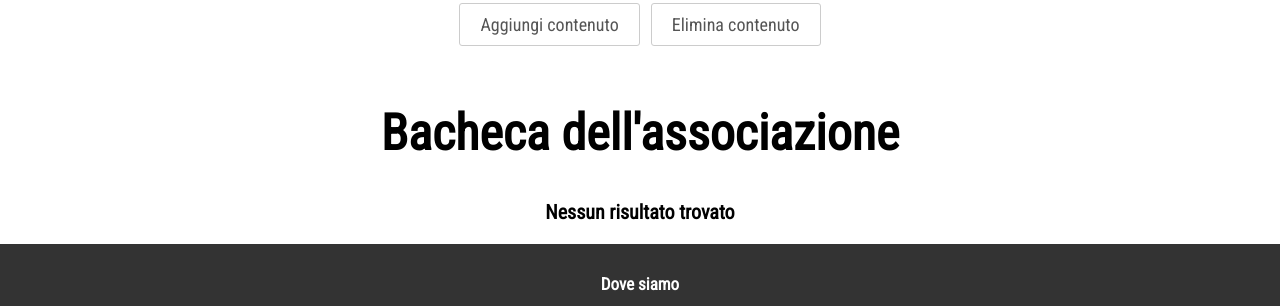
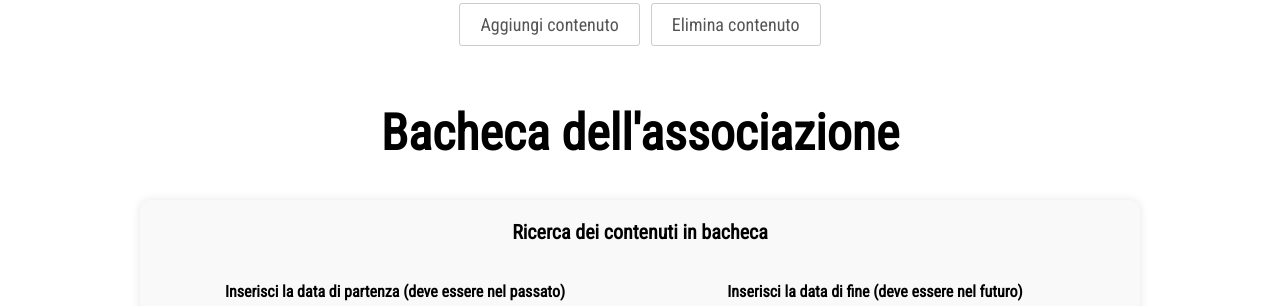
Before and after one commit to Antonio-Bellini/MATURITA-, a PHP site: page /bacheca/bacheca.php in a window 1280 px wide. Shown: the part 148-454 px from the top of the page. Run offline with PHP 8.4, Linux system fonts and the light colour scheme; the visitor is signed in with stand-in values (Sample User, id 1); data that the repository does not hold is empty; some libraries are stand-ins or nearby versions.

Commit message:
aggiunta funzionalitá di ricerca per data dei contenuti in bacheca

```diff
--- a/bacheca/bacheca.php
+++ b/bacheca/bacheca.php
@@ -38,16 +38,47 @@
             $connection = connectToDatabase(DB_HOST, DB_USER, USER_PW, DB_NAME);
         }
 
-        $query = "SELECT bacheca, data FROM bacheca";
+        echo "<br><br>
+            <section class='bacheca_newsletter__content'>
+                <h1>Bacheca dell'associazione</h1><br><br>
+                <form id='form' action='" . htmlspecialchars($_SERVER["PHP_SELF"]) . "' method='POST'>
+                    <h3>Ricerca dei contenuti in bacheca</h3>
+                    <br><br>
+                    <div id='name_surname__label'>
+                        <label>Inserisci la data di partenza (deve essere nel passato)</label>
+                        <label>Inserisci la data di fine (deve essere nel futuro)</label>
+                    </div>
+                    <div id='name_surname__input'>
+                        <input type='date' id='bacheca_start' name='bacheca_start'>
+                        &nbsp;&nbsp;
+                        <input type='date' id='bacheca_end' name='bacheca_end'>
+                    </div>
+
+                    <input type='submit' value='CERCA'>
+                </form>";
+
+        if ($_SERVER["REQUEST_METHOD"] == "POST") {
+            $starting_date = null;
+            $finish_date = null;
+
+            if (!empty($_POST["bacheca_start"]) && !empty($_POST["bacheca_end"])) {
+                $starting_date = $_POST["bacheca_start"];
+                $finish_date = $_POST["bacheca_end"];
+            } else {
+                $starting_date = date("Y-m-d", strtotime("-1 month", strtotime($starting_date)));
+                $finish_date = date("Y-m-d");
+            }
+
+            $query = "SELECT bacheca, data
+                        FROM bacheca
+                        WHERE data BETWEEN '$starting_date' AND '$finish_date'";
             $result = dbQuery($connection, $query);
 
-        echo "<br><br>
-                <section class='bacheca_newsletter__content'>
-                    <h1>Bacheca dell'associazione</h1><br><br>";
             if ($result) {
-            echo "<div class='bacheca_newsletter__list'>";
+                echo "  <section class='bacheca_newsletter__content'>
+                            <div class='bacheca_newsletter__list'>";
                 if ($result->num_rows === 0)
-                echo "<h3>Nessun risultato trovato</h3>";
+                    echo "      <h3>Nessun risultato trovato</h3>";
                 while ($row = ($result->fetch_assoc())) {
                     echo "  <div class='bacheca_newsletter-item'>
                                 <div class='pdf-preview'>
@@ -58,6 +89,7 @@
                 echo "</div></section>";
             } else
                 echo ERROR_DB;
+        }
 
         show_footer();
     } else
```
Lines whose indentation alone changed are shown as unchanged.
